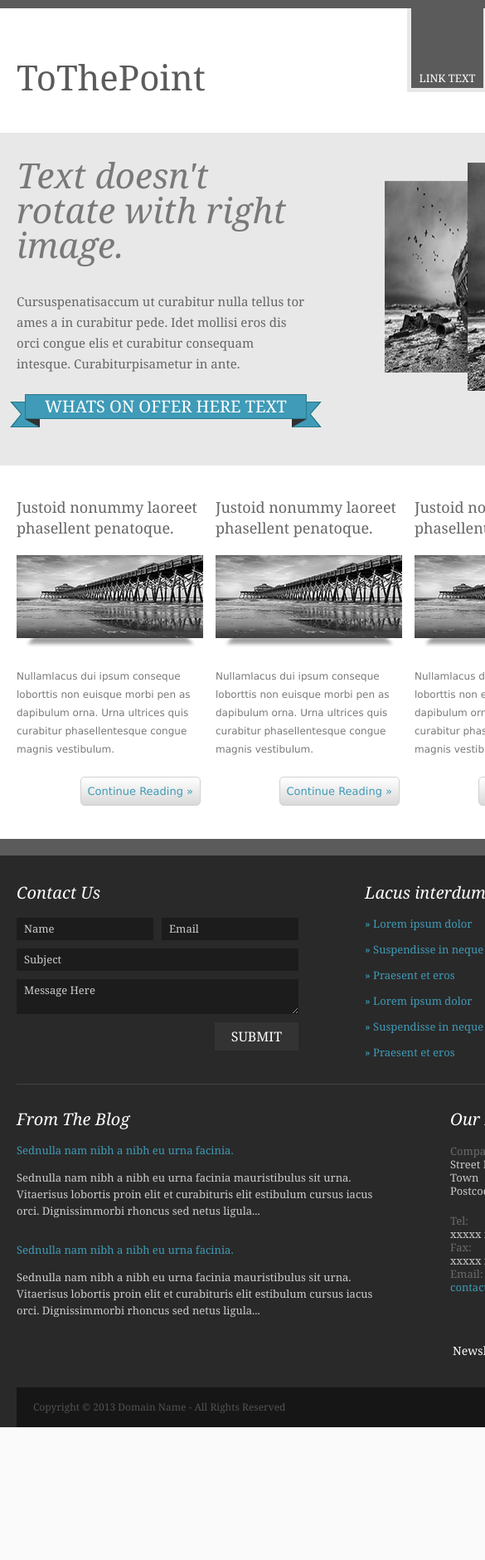
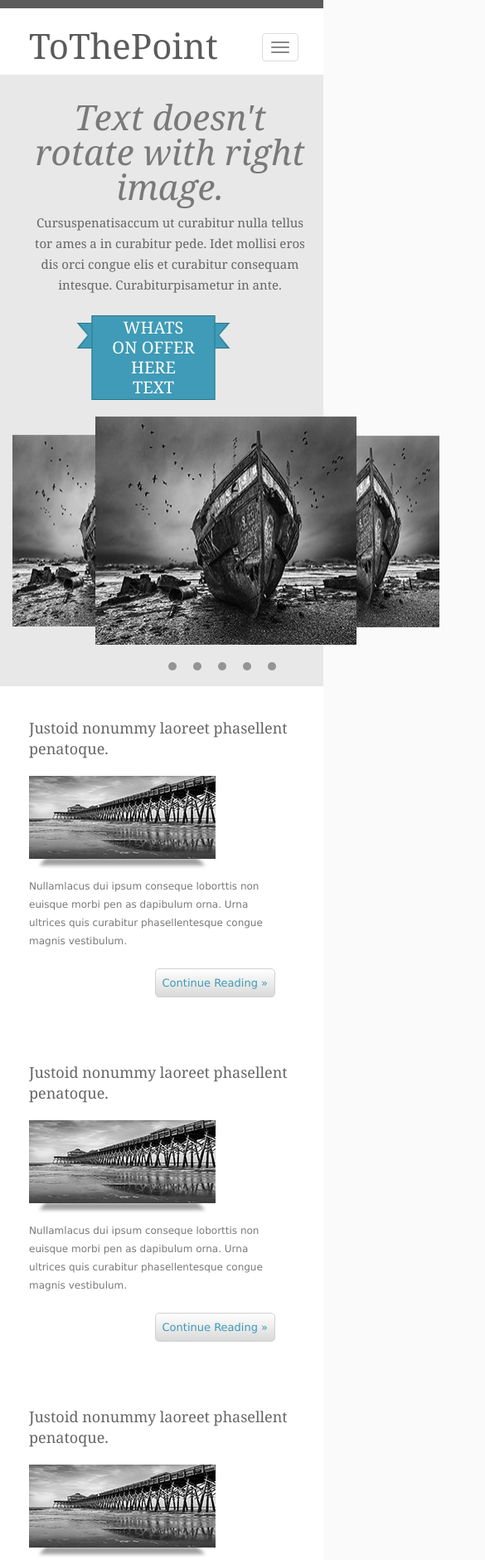
Before and after one commit to imxx/to_the_point, a website: page public/index.html in a window 390 px wide. Shown: the top 1880 px of the page at 83% size, 585 px wide, since content can reach past the window. Before the commit the page ends 1720 px from the top, so only its background shows below. Drawn offline with nearby package versions, Linux system fonts and the light colour scheme; files that its build step writes are made by us from their sources.

Commit message:
added responsiveness

```diff
--- a/app.js
+++ b/app.js
@@ -6,6 +6,7 @@ var app = express();
 var router = express.Router();
 
 app.use(express.static('public'));
+app.use(express.static("bower_components"))
 app.get('/', function(req, res) {
     res.sendfile('./public/index.html');
 });
--- /dev/null
+++ b/bower.json
@@ -0,0 +1,21 @@
+{
+  "name": "to_the_point",
+  "description": "",
+  "main": "app.js",
+  "authors": [
+    "imxx <imxxyz72@gmail.com>"
+  ],
+  "license": "ISC",
+  "homepage": "https://github.com/imxx/to_the_point",
+  "private": true,
+  "ignore": [
+    "**/.*",
+    "node_modules",
+    "bower_components",
+    "test",
+    "tests"
+  ],
+  "dependencies": {
+    "bootstrap": "^3.3.6"
+  }
+}
--- a/gulpfile.js
+++ b/gulpfile.js
@@ -3,6 +3,7 @@
 var gulp = require('gulp');
 var browserSync = require('browser-sync');
 var nodemon = require('gulp-nodemon');
+var wiredep = require("wiredep").stream;
 var $ = require("gulp-load-plugins")({ lazy: true });
 
 
@@ -52,3 +53,15 @@ gulp.task("optimize-css", ["styles"], function(){
 gulp.task("watch-styles", function(){
 	gulp.watch("./src/styles/**.less", ["styles"]);
 });
+
+gulp.task("wiredep", function(){
+	var bowerJson = require("./bower.json");
+
+	return gulp.src("./public/index.html")
+				.pipe(wiredep({
+					bowerJson: bowerJson,
+					directory: "./bower_components",
+					ignorePath: "../.."
+				}))
+				.pipe(gulp.dest("./public/"));
+});
--- a/package.json
+++ b/package.json
@@ -16,7 +16,8 @@
     "gulp-less": "^3.1.0",
     "gulp-load-plugins": "^1.2.4",
     "gulp-nodemon": "^2.0.7",
-    "gulp-plumber": "^1.1.0"
+    "gulp-plumber": "^1.1.0",
+    "wiredep": "^4.0.0"
   },
   "scripts": {
     "test": "echo \"Error: no test specified\" && exit 1"
--- a/public/index.html
+++ b/public/index.html
@@ -3,15 +3,29 @@
 <head>
 	<link rel="stylesheet" href="/styles/normalize.css">
 	<link rel="stylesheet" type="text/css" href="//cdn.jsdelivr.net/jquery.slick/1.6.0/slick.css"/>
-	<link rel="stylesheet" href="/styles/main.css"/>
+	<link rel="stylesheet" type="text/css" href="/bootstrap/dist/css/bootstrap.min.css"/>
+	<!-- bower:css -->
+	<!-- endbower -->
+	<link rel="stylesheet" href="/min/main.css"/>
 </head>
 <body>
-	<div class="container">
+	<div class="main-container container-fluid">
 
-		<header class="header clearfix">
-			<div class="logo">
+
+
+
+		<header class="header clearfix container-fluid">
+			<div class="logo navbar-header navbar-default">
+				<button type="button" class="navbar-toggle collapsed" data-toggle="collapse" data-target="#bs-example-navbar-collapse-1" aria-expanded="false">
+			        <span class="sr-only">Toggle navigation</span>
+			        <span class="icon-bar"></span>
+			        <span class="icon-bar"></span>
+			        <span class="icon-bar"></span>
+		        </button>
 				<h1>ToThePoint</h1>
 			</div>
+
+			<div class="collapse navbar-collapse" id="bs-example-navbar-collapse-1">
 				<nav class="main-navigation">
 					<ul class="clearfix">
 						<li class="link-active"><a href="#">link text</a></li>
@@ -21,9 +35,15 @@
 						<li><a href="#">link text</a></li>
 					</ul>
 				</nav>
+			</div>
 		</header>
 
-		<section class="slider clearfix">
+
+
+
+
+		<section class="slider clearfix row">
+			<div class="col-md-5 col-sm-12 col-xs-12">
 				<div class="slider-info">
 					<h2>Text doesn't rotate with right image.</h2>
 					<p>Cursuspenatisaccum ut curabitur nulla tellus tor ames a in curabitur pede. Idet mollisi eros dis orci congue elis et curabitur consequam intesque. Curabiturpisametur in ante.</p>
@@ -31,7 +51,8 @@
 				<div class="ribbon-tails">
 					<div class="ribbon">whats on offer here text</div>
 				</div>
-
+			</div>
+			<div class="col-md-7 col-sm-12 col-xs-12">
 				<div class="slider-images">
 					<div><img src="/images/leo_slide.png" class="central-slider-image"></div>
 					<div><img src="/images/boat_slide.png" class="central-slider-image"></div>
@@ -39,34 +60,43 @@
 					<div><img src="/images/tree_slide.png" class="central-slider-image"></div>
 					<div><img src="/images/zebra_slide.png" class="central-slider-image"></div>
 				</div>
+			</div>
 		</section>
 
-		<section class="articles">
-			<ul class="clearfix">
-				<li>
+		<section class="articles ">
+			<ul class="clearfix row">
+				<li class="col-md-3 col-sm-6 col-xs-12">
 					<h3>Justoid nonummy laoreet phasellent penatoque.</h3>
+					<div class="shadow-wrapper">
 						<img src="/images/bridge.jpg">
+					</div>
 					<p>Nullamlacus dui ipsum conseque loborttis non euisque morbi pen as dapibulum orna. Urna ultrices quis curabitur phasellentesque
 congue magnis vestibulum.</p>
 					<a href="#" >Continue Reading »</a>
 				</li>
-				<li>
+				<li class="col-md-3 col-sm-6 col-xs-12">
 					<h3>Justoid nonummy laoreet phasellent penatoque.</h3>
+					<div class="shadow-wrapper">
 						<img src="/images/bridge.jpg">
+					</div>
 					<p>Nullamlacus dui ipsum conseque loborttis non euisque morbi pen as dapibulum orna. Urna ultrices quis curabitur phasellentesque
 congue magnis vestibulum.</p>
 					<a href="#" >Continue Reading »</a>
 				</li>
-				<li>
+				<li class="col-md-3 col-sm-6 col-xs-12">
 					<h3>Justoid nonummy laoreet phasellent penatoque.</h3>
+					<div class="shadow-wrapper">
 						<img src="/images/bridge.jpg">
+					</div>
 					<p>Nullamlacus dui ipsum conseque loborttis non euisque morbi pen as dapibulum orna. Urna ultrices quis curabitur phasellentesque
 congue magnis vestibulum.</p>
 					<a href="#" >Continue Reading »</a>
 				</li>
-				<li>
+				<li class="col-md-3 col-sm-6 col-xs-12">
 					<h3>Justoid nonummy laoreet phasellent penatoque.</h3>
+					<div class="shadow-wrapper">
 						<img src="/images/bridge.jpg">
+					</div>
 					<p>Nullamlacus dui ipsum conseque loborttis non euisque morbi pen as dapibulum orna. Urna ultrices quis curabitur phasellentesque
 congue magnis vestibulum.</p>
 					<a href="#" >Continue Reading »</a>
@@ -89,8 +119,8 @@ congue magnis vestibulum.</p>
 						</form>
 					</div>
 					<div class="about-links">
-					<ul>
-						<li>
+						<ul class="row">
+							<li class="col-md-4 col-sm-4 col-xs-6">
 								<h3>Lacus interdum</h3>
 								<ul>
 									<li><a href="#">»  Lorem ipsum dolor</a></li>
@@ -101,7 +131,7 @@ congue magnis vestibulum.</p>
 									<li><a href="#">»  Praesent et eros</a></li>
 								</ul>
 							</li>
-						<li>
+							<li class="col-md-4 col-sm-4 col-xs-6">
 								<h3>Lacus interdum</h3>
 								<ul>
 									<li><a href="#">»  Lorem ipsum dolor</a></li>
@@ -112,7 +142,7 @@ congue magnis vestibulum.</p>
 									<li><a href="#">»  Praesent et eros</a></li>
 								</ul>
 							</li>
-						<li>
+							<li class="col-md-4 col-sm-4 col-xs-6">
 								<h3>Lacus interdum</h3>
 								<ul>
 									<li><a href="#">»  Lorem ipsum dolor</a></li>
@@ -125,6 +155,7 @@ congue magnis vestibulum.</p>
 							</li>
 						</ul>
 					</div>
+
 				<div class="decorated-line"></div>
 				<div class="company-blog">
 					<h3>From The Blog</h3>
@@ -180,7 +211,10 @@ congue magnis vestibulum.</p>
 
 	</div>
 
-	<script   src="https://code.jquery.com/jquery-1.12.4.min.js"   integrity="sha256-ZosEbRLbNQzLpnKIkEdrPv7lOy9C27hHQ+Xp8a4MxAQ="   crossorigin="anonymous"></script>
+	<!-- bower:js -->
+	<script src="/jquery/dist/jquery.js"></script>
+	<script src="/bootstrap/dist/js/bootstrap.min.js"></script>
+	<!-- endbower -->
 	<script type="text/javascript" src="//cdn.jsdelivr.net/jquery.slick/1.6.0/slick.min.js"></script>
 	<script type="text/javascript" src="/scripts/main.js"></script>
 </body>
--- a/src/styles/about.less
+++ b/src/styles/about.less
@@ -12,13 +12,14 @@
 
 .about-adjuster{
 	margin: 0 auto;
-	width: 960px;
+	max-width: 960px;
 }
 
 .contact-us{
 	float: left;
 	width: 340px;
 	margin-bottom: 40px;
+	margin-right: 20px;
 
 	h3{
 		margin-top: 35px;
@@ -132,8 +133,6 @@
 		margin: 0;
 
 		li{
-			float: left;
-			width: 33%;
 
 			li{
 				float: none;
@@ -329,3 +328,44 @@ footer{
 		float: right;
 	}
 }
+
+
+/*
+*
+*	BOOTSTRAP TWEAKS
+*
+*/
+
+
+
+/*
+*
+*	RESPONSIVENESS
+*
+*/
+
+
+@media screen and (max-width: 1010px){
+	.about-adjuster{
+		padding-left: 20px;
+		padding-right: 20px;
+	}
+}
+
+@media screen and (max-width: 986px){
+	.about-links{
+		width: 100%;
+	}
+}
+
+@media screen and (max-width: 523px){
+	.company-about-info, .company-details{
+		width: 100%;
+	}
+}
+
+@media screen and (max-width: 500px){
+	.company-blog{
+		width: 100%;
+	}
+}
--- a/src/styles/articles.less
+++ b/src/styles/articles.less
@@ -13,13 +13,11 @@
 		padding: 0;
 		margin: 0;
 		margin-left: 20px;
-		margin-right: 20px;
+		margin-right: 5px;
 	}
 
 	li{
-		float: left;
-		width: 25%;
-		background: url("/images/shadow.png") 10px 186px no-repeat;
+
 	}
 
 	h3{
@@ -31,11 +29,16 @@
 		color: #666666;
 	}
 
+	.shadow-wrapper{
+		padding-bottom: 12px;
+		background: url("/images/shadow.png") 9px bottom no-repeat;
+	}
+
 	img{
+		display: block;
 		width: 225px;
 		height: 100px;
 		background-color: #333333;
-		margin-bottom: 30px;
 	}
 
 	p{
@@ -45,6 +48,7 @@
 		font-family: "Verdana", sans-serif;
 		padding:0;
 		margin:0;
+		margin-top: 10px;
 		padding-right: 15px;
 		margin-bottom: 22px;
 	}
@@ -71,3 +75,27 @@
 		}
 	}
 }
+
+/*
+*
+*	BOOTSTRAP TWEAKS
+*
+*/
+
+.articles .col-md-3{
+	padding-left: 0px;
+	padding-right: 0px;
+};
+
+
+/*
+*
+*	RESPONSIVENESS
+*
+*/
+
+@media screen and (max-width: 991px){
+	.articles .col-md-3{
+		padding-right: 20px;
+	}
+}
--- a/src/styles/header.less
+++ b/src/styles/header.less
@@ -7,14 +7,13 @@
 .header{
 	margin-top: -1px;
 	border-top: 1px solid transparent;
-	height: 150px;
 }
 
 .logo{
-	float: left;
 	h1{
 		margin-left: 20px;
 		margin-top: 58px;
+		margin-bottom: 40px;
 		color: #5b5b5b;
 		font-size: 42px;
 		line-height: 50px;
@@ -24,7 +23,6 @@
 
 .main-navigation{
 	float: right;
-	margin-left: 20px;
 
 	ul{
 		list-style: none;
@@ -88,3 +86,57 @@ li.link-active {
 		};
 	}
 }
+
+
+/*
+*
+*	BOOTSTRAP TWEAKS
+*
+*/
+
+.navbar-default{
+	background-color: transparent;
+}
+
+.navbar-toggle{
+	margin-top: 30px;
+}
+
+/*
+*
+*	RESPONSIVENESS
+*
+*/
+
+@media screen and (max-width: 871px) and (min-width: 768px){
+	.logo h1{
+		margin-left: 0;
+	}
+
+	.main-navigation ul{
+		margin-right: 0;
+	}
+	.header{
+		margin-right: -45px;
+	}
+}
+
+
+@media screen and (max-width: 767px){
+	.logo h1 {
+		margin-top: 20px;
+		margin-bottom: 10px;
+	}
+
+	.main-navigation ul li{
+		padding-top: 0;
+	}
+
+	.main-navigation ul li.link-active{
+		border: 0;
+	}
+
+	.main-navigation ul a:hover::after{
+		display: none;
+	};
+}
--- a/src/styles/main.less
+++ b/src/styles/main.less
@@ -11,9 +11,9 @@ img{
 	outline: 0;
 }
 
-.container{
+.main-container{
 	margin: 0 auto;
-	width: 1000px;
+	max-width: 1000px;
 	background-color: white;
 	border-top: 10px solid #5b5b5b;
 }
--- a/src/styles/slider.less
+++ b/src/styles/slider.less
@@ -11,7 +11,7 @@
 .slider-info{
 	float: left;
 	margin-left: 20px;
-	width: 350px;
+	width: 352px;
 	border-top: 1px solid transparent;
 	margin-bottom: 110px;
 
@@ -56,6 +56,7 @@
 
 .slider-images{
 	margin-top: 36px;
+	margin-bottom: 50px !important;
 	height: 275px !important;
 	float: right;
 	margin-right: 20px;
@@ -68,3 +69,23 @@
 	width: 515px;
 	height: 275px;
 }
+
+@media screen and (max-width: 991px){
+	.slider{
+		text-align: center;
+		padding-right: 20px;
+	}
+
+	.slider-info{
+		width: 100%;
+	}
+	.slider-images{
+		float: none;
+		display: inline-block;
+	}
+
+	.ribbon-tails{
+		left: 50%;
+		transform: translate(-50%, 0);
+	}
+}
```
Also changed, not shown: public/min/main.css, public/styles/main.css. Lines whose indentation alone changed are shown as unchanged.
